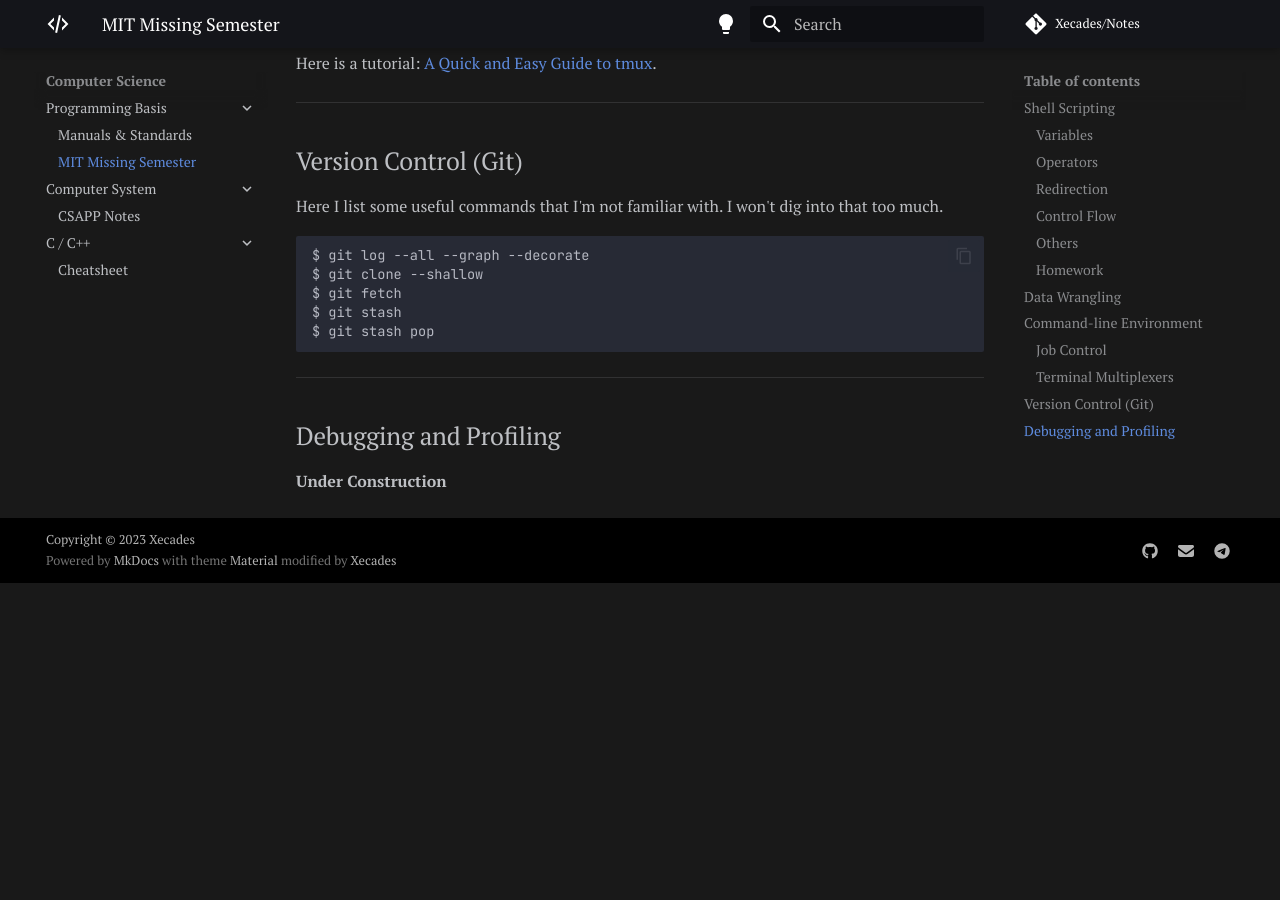
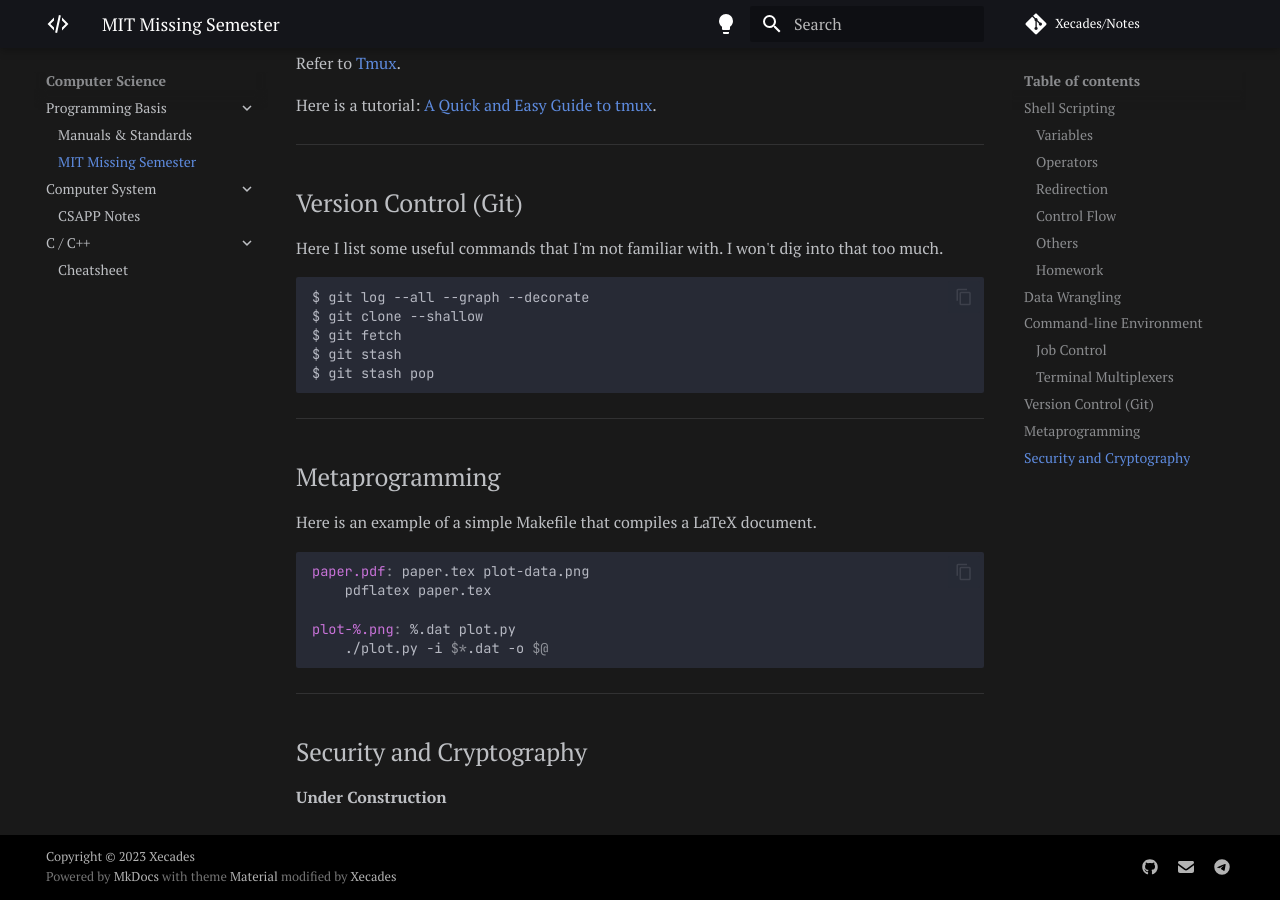
Before and after one commit to Xecades/Notes, an MkDocs documentation site: the page built from docs/cs/basis/mit-missing-semester.md, in a window 1280 px wide and 900 px high, scrolled down 6502 px. Built offline with MkDocs 1.6.1 and Material for MkDocs 9.7.7, drawn with Linux system fonts in a browser that asks for light colours; comment, search, counter and statistics services are not loaded; before the commit the page ends 7085 px from its top, so only the background shows below that; some of the changed text lies outside the part shown.

Commit message:
docs: add Metaprogramming section in MIT Missing Semester

````diff
--- a/docs/cs/basis/mit-missing-semester.md
+++ b/docs/cs/basis/mit-missing-semester.md
@@ -282,6 +284,20 @@
 
 ---
 
-## Debugging and Profiling
+## Metaprogramming
+
+Here is an example of a simple Makefile that compiles a LaTeX document.
+
+```makefile
+paper.pdf: paper.tex plot-data.png
+	pdflatex paper.tex
+
+plot-%.png: %.dat plot.py
+	./plot.py -i $*.dat -o $@
+```
+
+---
+
+## Security and Cryptography
 
 **Under Construction**
````
Also changed, not shown: other parts of docs/cs/basis/mit-missing-semester.md (+2 -0 lines).
